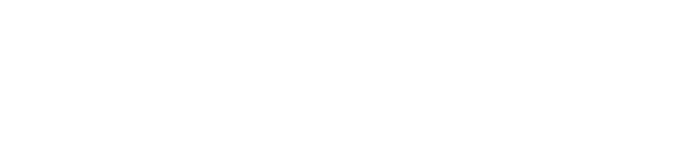
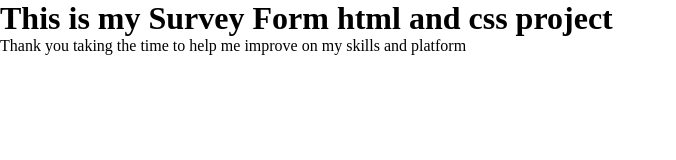
Before and after one commit to OJO65/survey.form, a plain HTML site: page index.html in a window 1280 px wide. Shown: the whole page, without its empty margins (0-676 px from the left). Drawn offline with Linux system fonts and the light colour scheme.

Commit message:
added a few elements to the body

```diff
--- a/index.html
+++ b/index.html
@@ -10,7 +10,18 @@
 </head>
 
 <body>
-
+<div class="container">
+    <header class="header">
+        <h1 id="title" class="text-center">
+            This is my Survey Form html and css project
+        </h1>
+        <p>
+            Thank you taking the time
+            to help me improve on my
+            skills and platform
+        </p>
+    </header>
+</div>
 </body>
 
 </html>
```
